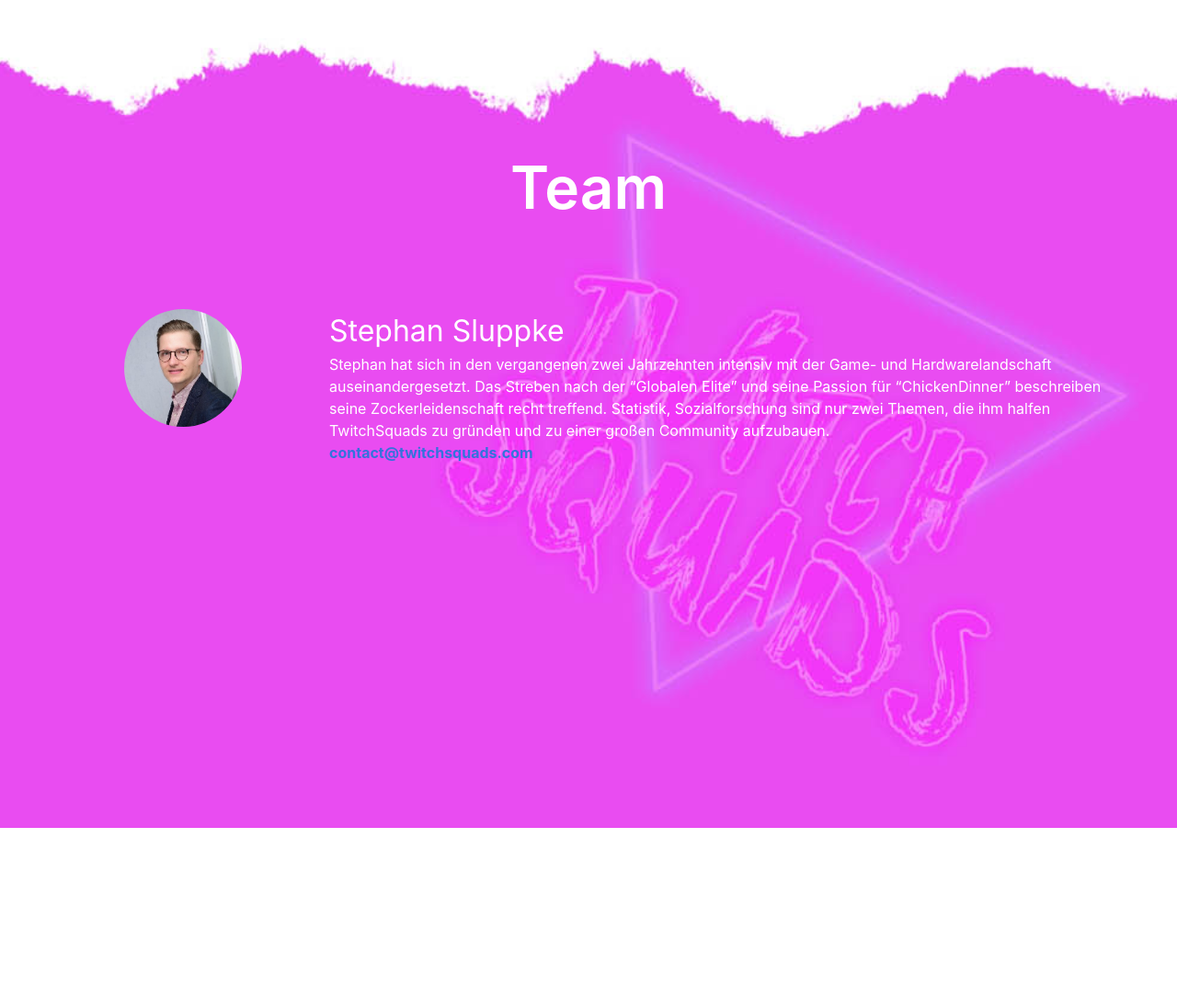
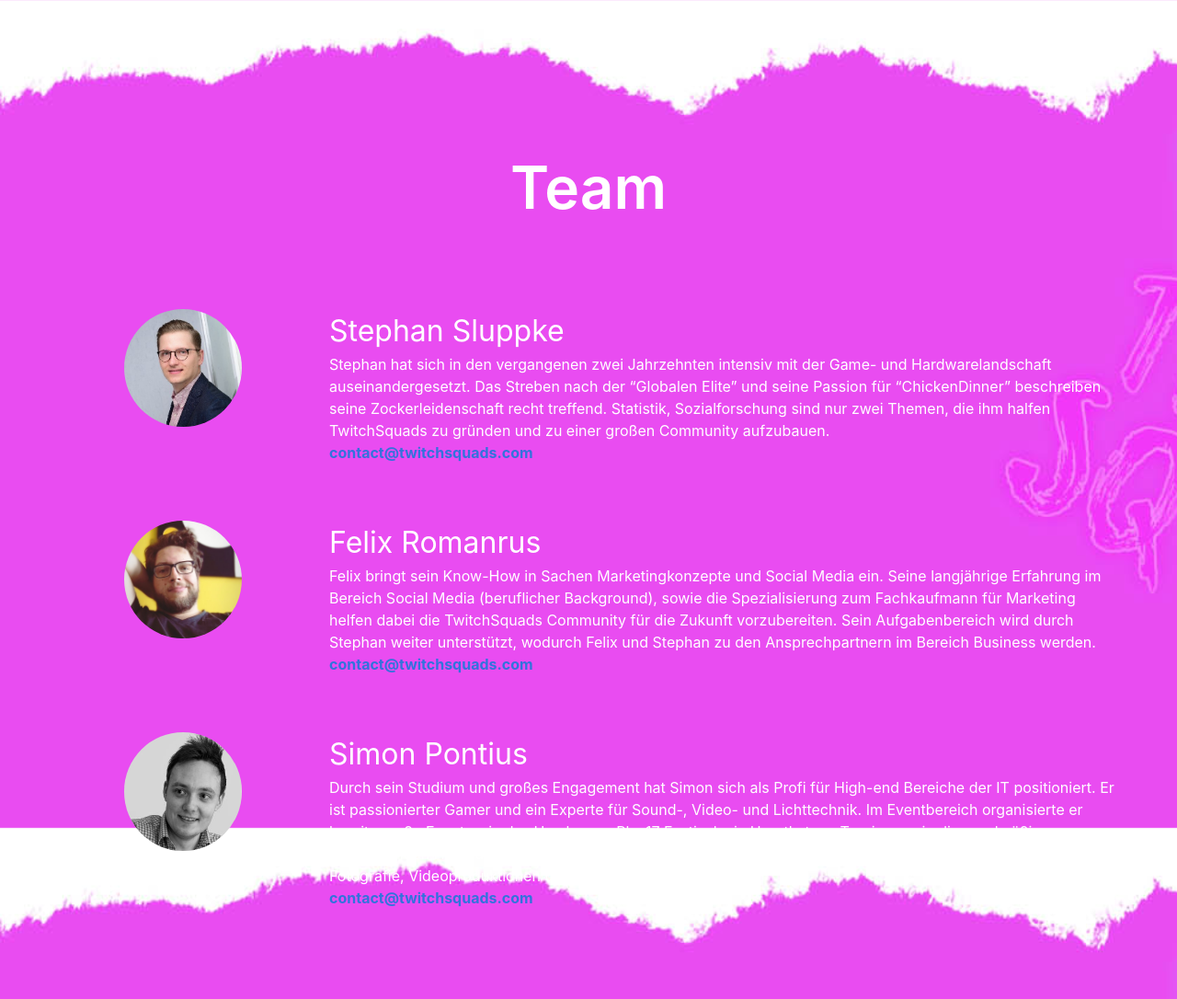
Before and after one commit to TwitchSquads/twitchsquads.github.io, a Jekyll site: the page built from team.html, in a window 1280 px wide. Shown: the whole page at 92% size. Built offline with Jekyll 4.4.1, drawn with Linux system fonts in a browser that asks for light colours; before the commit the page ends 900 px from its top, so only the background shows below that.

Commit message:
Team: Felix, Simon

```diff
--- a/team.html
+++ b/team.html
@@ -38,6 +38,7 @@
 
         .team-member {
             color: white;
+            margin-bottom: 50px;
         }
 
         .team-member .image {
@@ -95,7 +96,52 @@
                                     gründen und
                                     zu einer großen Community aufzubauen.
                                 </p>
-                                <p class="contact"><a href="mailto:contact@twitchsquads.com">contact@twitchsquads.com</a></p>
+                                <p class="contact"><a
+                                        href="mailto:contact@twitchsquads.com">contact@twitchsquads.com</a></p>
+                            </div>
+                        </div>
+                    </li>
+                    <li class="team-member">
+                        <div class="columns">
+                            <div class="column is-one-quarter">
+                                <figure class="image is-128x128">
+                                    <img class="is-rounded team-member-image" src="../img/team/felix.jpg">
+                                </figure>
+                            </div>
+                            <div class="column">
+                                <p class="name">Felix Romanrus</p>
+                                <p>
+                                    Felix bringt sein Know-How in Sachen Marketingkonzepte und Social Media ein. Seine
+                                    langjährige Erfahrung im Bereich Social Media (beruflicher Background), sowie die
+                                    Spezialisierung zum Fachkaufmann für Marketing helfen dabei die TwitchSquads
+                                    Community für die Zukunft vorzubereiten. Sein Aufgabenbereich wird durch Stephan
+                                    weiter unterstützt, wodurch Felix und Stephan zu den Ansprechpartnern im Bereich
+                                    Business werden.
+                                </p>
+                                <p class="contact"><a
+                                        href="mailto:contact@twitchsquads.com">contact@twitchsquads.com</a></p>
+                            </div>
+                        </div>
+                    </li>
+                    <li class="team-member">
+                        <div class="columns">
+                            <div class="column is-one-quarter">
+                                <figure class="image is-128x128">
+                                    <img class="is-rounded team-member-image" src="../img/team/simon.jpg">
+                                </figure>
+                            </div>
+                            <div class="column">
+                                <p class="name">Simon Pontius</p>
+                                <p>
+                                    Durch sein Studium und großes Engagement hat Simon sich als Profi für High-end
+                                    Bereiche der IT positioniert. Er ist passionierter Gamer und ein Experte für Sound-,
+                                    Video- und Lichttechnik. Im Eventbereich organisierte er bereits große Events wie
+                                    das Hamburger Play17 Festival, ein Hearthstone Turnier sowie die regelmäßig
+                                    stattfindenden Hamburger Indie Treffs. Zu seinem Portfolio zählen außerdem noch
+                                    Livestreams von Konferenzen, Fotografie, Videoproduktionen und Programmieren.
+                                </p>
+                                <p class="contact"><a
+                                        href="mailto:contact@twitchsquads.com">contact@twitchsquads.com</a></p>
                             </div>
                         </div>
                     </li>
```
Also changed, not shown: img/team/felix.jpg (added), img/team/simon.jpg (added).
